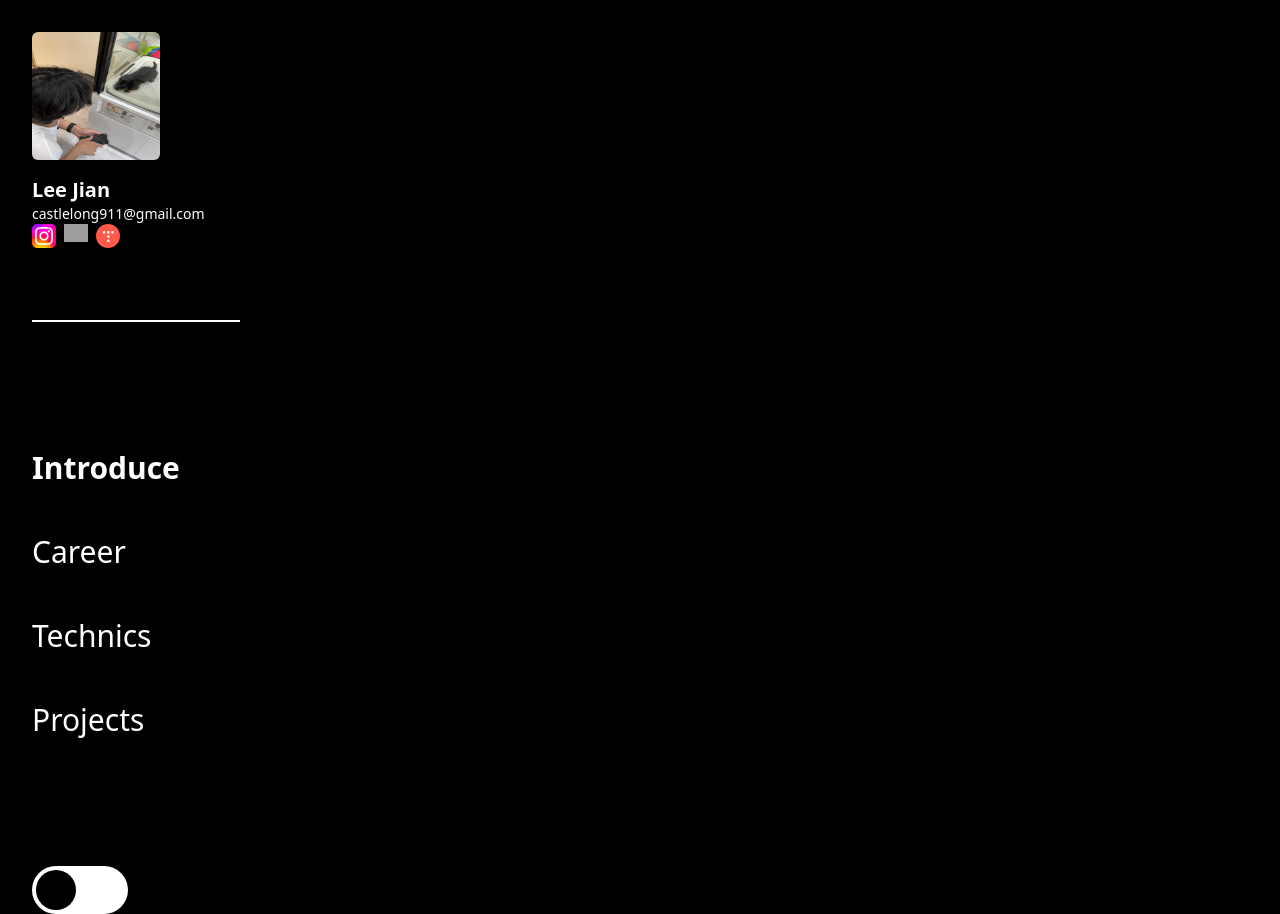
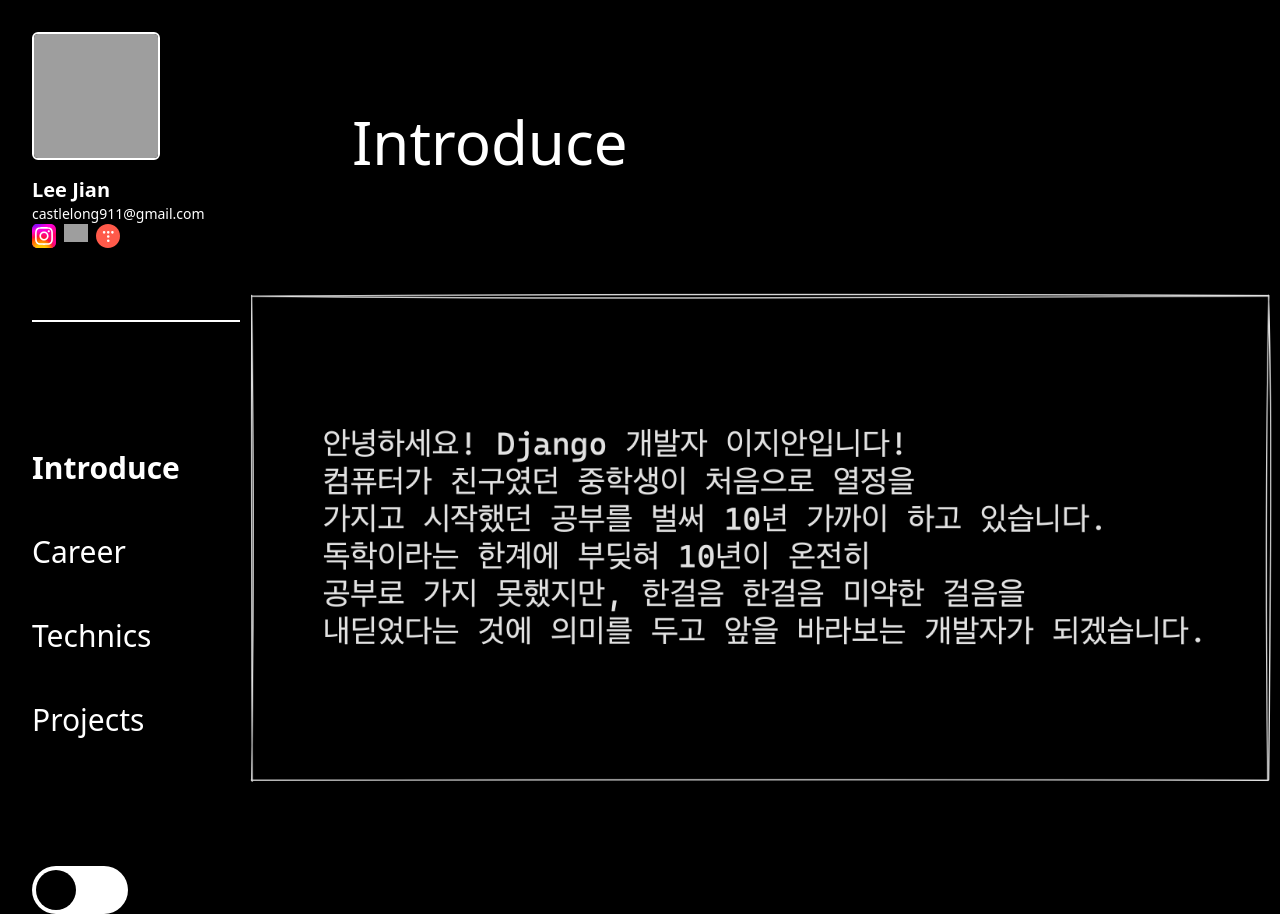
Before and after one commit to CastleLong911/MyHome, a Django app: template templates/index.html in a window 1280 px wide. Run offline with Django 4.2, Linux system fonts and the light colour scheme; the template is opened without the code that fills it, so the values that code supplies are empty; some libraries are stand-ins or nearby versions; grey boxes are pictures that could not be loaded.

Commit message:
23sep14-1

```diff
--- a/templates/index.html
+++ b/templates/index.html
@@ -29,10 +29,10 @@
     <title>Document</title>
 </head>
 
-<body class="bg-black m-0 transition-all ease-in text-white">
+<body class="bg-black m-0 transition-all ease-in text-white flex">
     <div class="header flex flex-col w-64 float-left">
-        <div class="profile w-52 p-8 mb-10">
-            <img src="../static/images/profile.jpeg" class="w-32 h-32 rounded-md"/>
+        <div class="w-52 p-8 mb-10">
+            <img src="../static/images/profile1.png" class="profile w-32 h-32 rounded-md border-white border-2"/>
             <p class="text mt-4 text-xl font-bold">Lee Jian</p>
             <div class="contact">
                 <p class="text-sm">castlelong911@gmail.com</p>
@@ -53,10 +53,18 @@
             <span class="absolute w-10 h-10 rounded-full bg-black top-1/2 left-1 -translate-y-1/2 transition-all ease-in"></span>
         </label>
     </div>
+    <div class=" float-left w-full">
+        <span class="text-6xl block my-28 ml-28">Introduce</span>
+        <img src="../static/images/introduce2.png" class="img invert ">
+    </div>
     <script>
         $('input[type=checkbox]').change(function(){
             var a = $(this).prop('checked');
             if(a){
+                $('.img').removeClass("invert");
+                $('.img').addClass("invert-0");
+                $('.profile').removeClass("border-white");
+                $('.profile').addClass('border-black');
                 $('.navBorder').removeClass("border-white");
                 $('.navBorder').addClass('border-black');
                 $('body').removeClass("text-white");
@@ -67,6 +75,10 @@
                 $('.github').addClass('invert');
             }
             else{
+                $('.img').removeClass("invert-0");
+                $('.img').addClass("invert");
+                $('.profile').addClass('border-white');
+                $('.profile').removeClass("border-black");
                 $('.navBorder').addClass("border-white");
                 $('.navBorder').removeClass('border-black');
                 $('body').addClass("text-white");
```
Also changed, not shown: static/images/introduce.png (added), static/images/introduce2.png (added), 2 other files.
